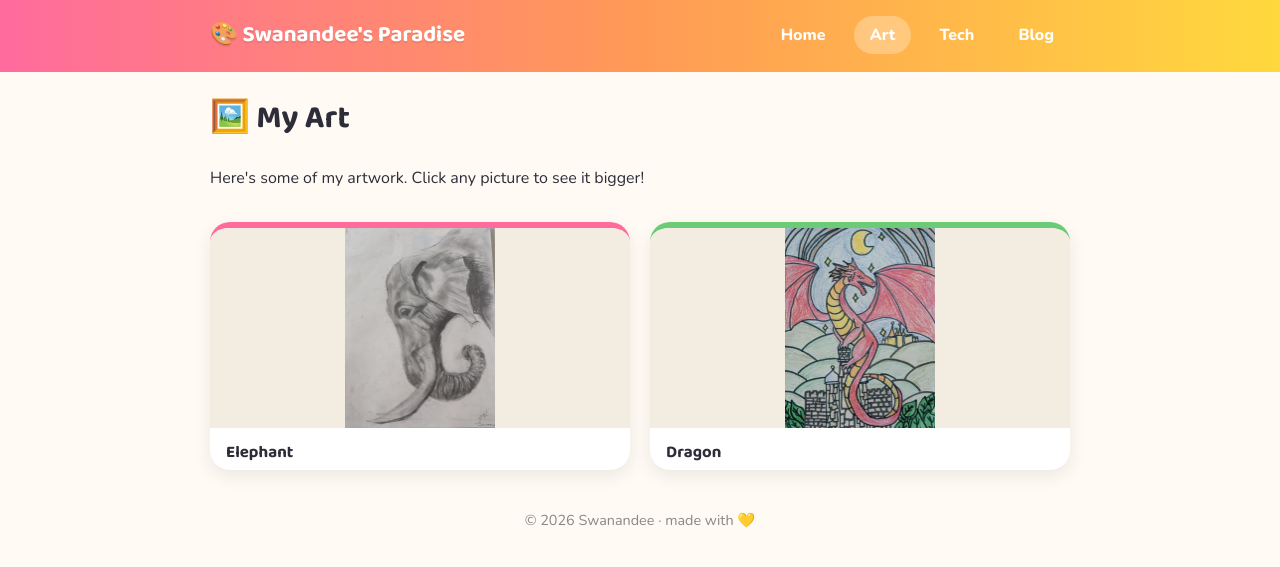
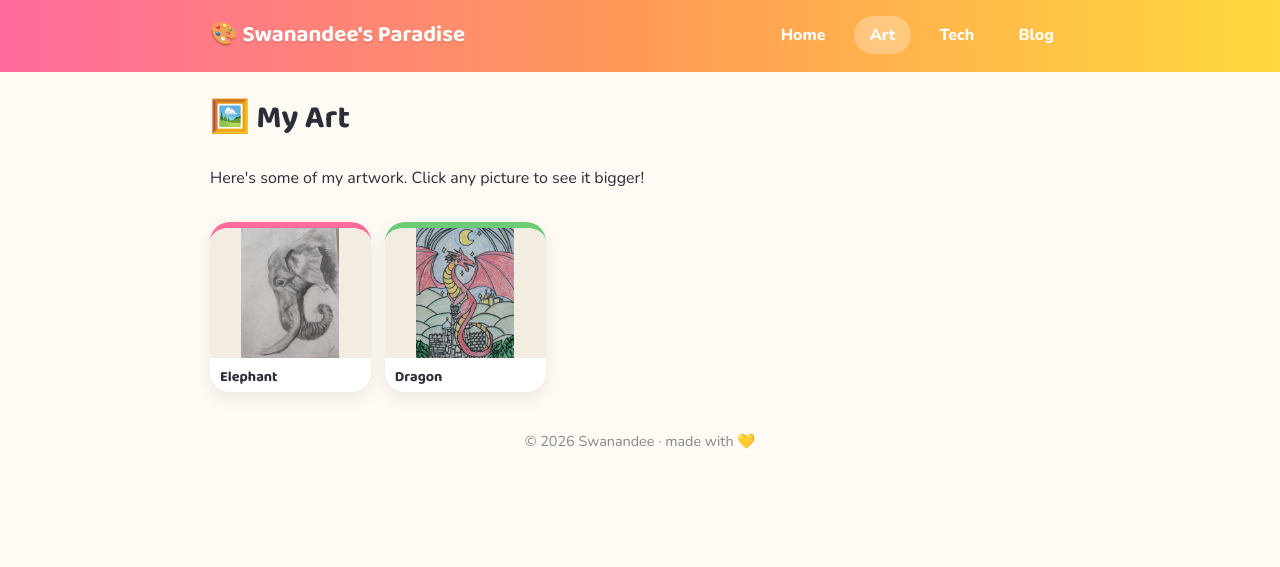
Before and after one commit to joshiswanandee/website, a Jekyll site: the page built from art/index.html, in a window 1280 px wide. Shown: the top 567 px of the page. Built offline with Jekyll 4.4.1, drawn with Linux system fonts in a browser that asks for light colours.

Commit message:
Shrink gallery thumbnails into a tighter grid

```diff
--- a/art/index.html
+++ b/art/index.html
@@ -21,7 +21,7 @@ permalink: /art/
 {% assign art_thumbs = site.static_files | where_exp: "file", "file.path contains '/assets/images/art/thumbs/'" %}
 {% assign art_thumbs = art_thumbs | sort: "modified_time" | reverse %}
 
-<div class="card-grid">
+<div class="card-grid gallery-grid">
   {% for thumb in art_thumbs %}
   {% assign full_path = thumb.path | replace: '/thumbs/', '/' %}
   {% assign meta = site.data.art[thumb.name] %}
--- a/assets/css/style.css
+++ b/assets/css/style.css
@@ -137,6 +137,11 @@ main {
 }
 
 /* Gallery thumbnails */
+.gallery-grid {
+  grid-template-columns: repeat(auto-fill, minmax(140px, 1fr));
+  gap: 14px;
+}
+
 .card.gallery {
   padding: 0;
   overflow: hidden;
@@ -145,7 +150,7 @@ main {
 
 .card.gallery img {
   width: 100%;
-  height: 200px;
+  height: 130px;
   object-fit: contain;
   background: #f3ede1;
   display: block;
@@ -156,16 +161,16 @@ main {
 
 .card.gallery h3 {
   margin: 0;
-  padding: 12px 16px 4px;
-  font-size: 1.05rem;
+  padding: 8px 10px 3px;
+  font-size: 0.9rem;
 }
 
 .card.gallery .prize {
   margin: 0;
-  padding: 0 16px 14px;
+  padding: 0 10px 10px;
   color: #b8860b;
   font-weight: 800;
-  font-size: 0.85rem;
+  font-size: 0.75rem;
 }
 
 /* Lightbox */
```
